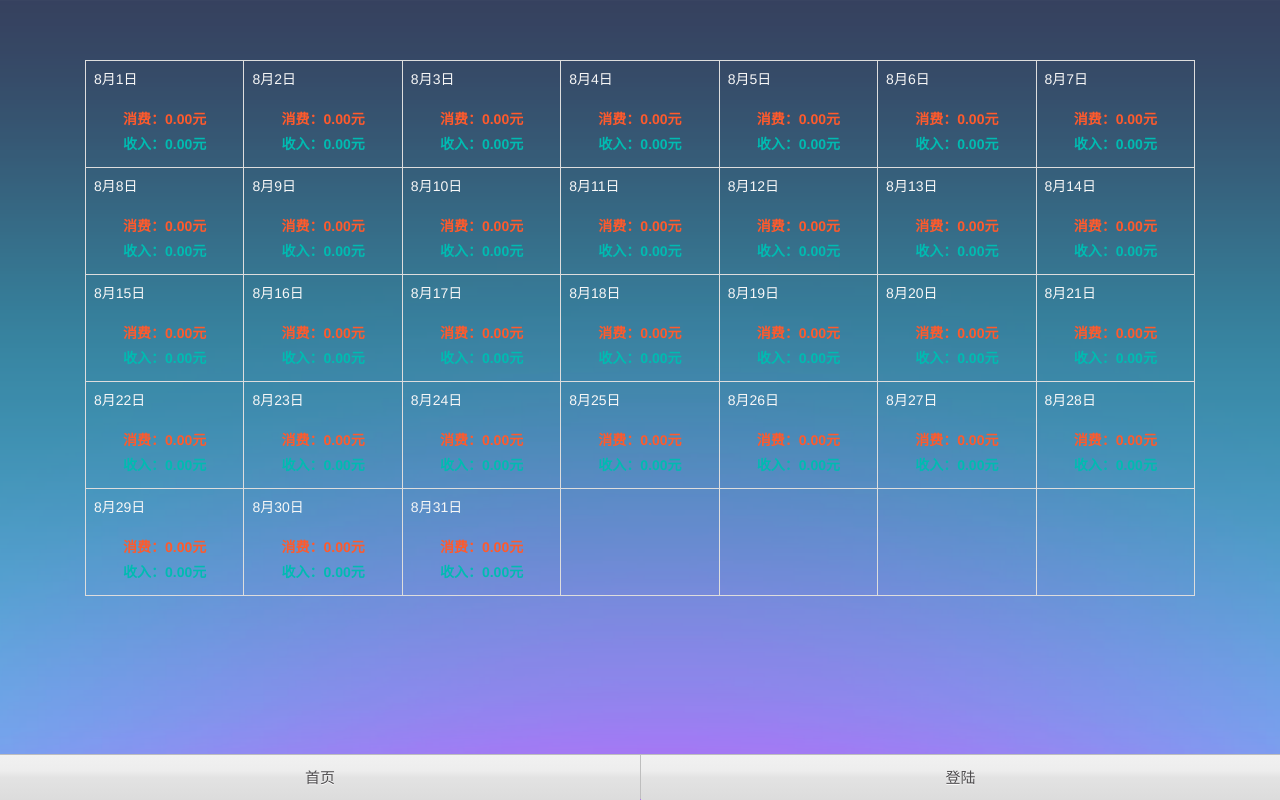
After one commit to GroHD/FlaskTest, a Flask app: template Flaskpy/app/templates/Consumpti/ConsunPtionReOptions.html in a window 1280 px wide. The commit adds this page. Run offline with Flask 2, Linux system fonts and the light colour scheme; the template is opened without the code that fills it, so the values that code supplies are empty; data comes from the database, SQL or seed files in the repository; both versions use the stored data as it was after the commit; some libraries are stand-ins or nearby versions.

Commit message:
增加消费的按日期显示

```diff
--- /dev/null
+++ b/Flaskpy/app/templates/Consumpti/ConsunPtionReOptions.html
@@ -0,0 +1,50 @@
+{% extends "base.html"%}
+{% block content%}
+<div class="panel-body">
+    <table id="dayNum" class="table table-bordered">
+        <tr>
+            <td id="day_1"></td><td id="day_2"></td><td id="day_3"></td><td id="day_4"></td><td id="day_5"></td><td id="day_6"></td><td id="day_7"></td>
+        </tr>
+        <tr >
+            <td id="day_8"></td><td id="day_9"></td><td id="day_10"></td><td id="day_11"></td><td id="day_12"></td><td id="day_13"></td><td id="day_14"></td>
+        </tr>
+        <tr>
+            <td id="day_15"></td><td id="day_16"></td><td id="day_17"></td><td id="day_18"></td><td id="day_19"></td><td id="day_20"></td><td id="day_21"></td>
+        </tr>
+        <tr>
+            <td id="day_22"></td><td id="day_23"></td><td id="day_24"></td><td id="day_25"></td><td id="day_26"></td><td id="day_27"></td><td id="day_28"></td>
+        </tr>
+        <tr id="endHtml" >
+            <td id="day_29"></td><td id="day_30"></td><td id="day_31"></td><td></td><td></td><td></td><td></td>
+        </tr>
+    </table>
+</div>
+{%endblock%}
+{%block bottom%}
+<script type="text/javascript">
+    var monthsDayNum =[31,28,31,30,31,30,31,31,30,31,30,31]
+    $(function () {
+        var pYear=new Date().getFullYear();
+        var pMonth = new Date().getMonth();
+        if((pYear%4==0 && pYear%100!=0)||(pYear%100==0 && pYear%400==0)) {
+            monthsDayNum[1] = 29
+        }
+        else{
+            monthsDayNum[1] = 28
+        }
+        monDays = monthsDayNum[pMonth];
+        if (monDays<29){
+            $("#endHtml").attr("style","display:none")
+        }
+
+        for (var i = 1 ; i <= monthsDayNum[pMonth];++i){
+            $("#day_"+i).attr('style','width: 100px;height: 100px;cursor:pointer').attr('onclick','ShowCaseDetal("'+(pYear+'-'+(pMonth+1)+'-'+i)+'")');
+            $("#day_"+i).html('<lable style="display: flex;bottom:0px;" >'+((pMonth+1)+'月'+i+'日')+'</lable></br><label style="color: #FF5A2C;">消费：0.00元</label></br><label style="color:#00BBB1">收入：0.00元</label>');
+        }
+    })
+    function ShowCaseDetal(obj) {
+        alert(obj)
+    }
+
+</script>
+{%endblock%}
--- a/Flaskpy/app/templates/base.html
+++ b/Flaskpy/app/templates/base.html
@@ -29,7 +29,6 @@
         @media only screen and (min-width: 480px) and (max-width: 767px) {
             .row { margin:0 auto; width:456px; }
         }
-
     </style>
 </head>
 <body>
--- a/Flaskpy/app/views.py
+++ b/Flaskpy/app/views.py
@@ -208,6 +208,14 @@ def ConsumPtionDelete():
     else:
         return 'Login Time Out'
 
+#添加消费
+@app.route('/ConsumptionRe',methods=['GET'])
+def ConsunPtionRe():
+    if g.user is not None:
+        return  render_template('/Consumpti/ConsunPtionReOptions.html',title='消费记录',menu=g.menu)
+    else:
+        return redirect(url_for('index'))
+
 #404错误
 @app.errorhandler(404)
 def error_NotPage(e):
@@ -241,3 +249,6 @@ def getCurrent_user():
 def getMenu():
     menu = db.session.query(models.SystemMenu).filter(models.SystemMenu.menuDisable == 1).all()
     g.menu = menu
+
+
+#http://echarts.baidu.com/demo.html#mix-zoom-on-value
```
Also changed, not shown: Flaskpy/db/app.db.
